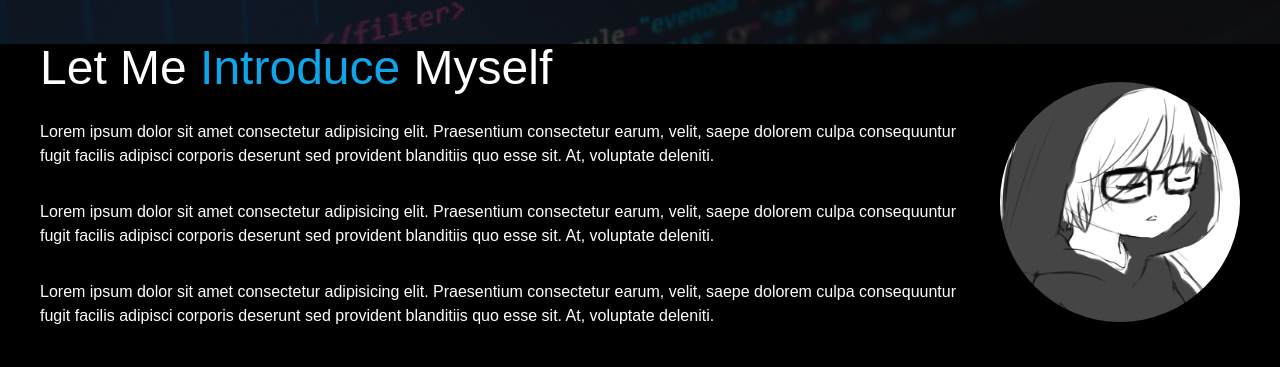
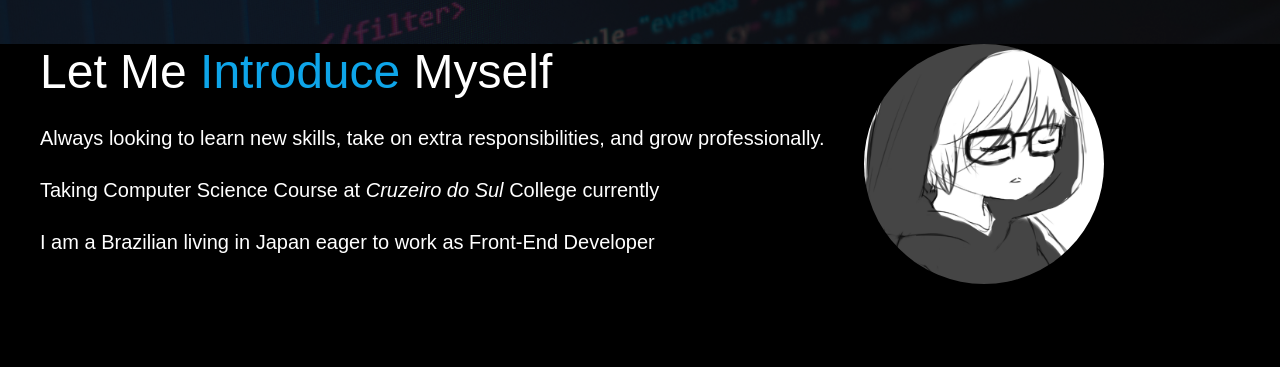
Before and after one commit to brunomaruya/Portfolio, a Next.js app: page / in a window 1280 px wide. Shown: the part 756-1123 px from the top of the page. Built offline with nearby package versions, Linux system fonts and the light colour scheme.

Commit message:
change contents

```diff
--- a/pages/about.tsx
+++ b/pages/about.tsx
@@ -10,26 +10,37 @@ export default function About() {
     <>
       <Layout>
         <main className="max-width  px-10">
-          <section className="mt-5 md:mt-0 h-screen flex flex-col items-start justify-center">
-            <div className="flex flex-col md:flex-row items-center md:items-start gap-10 md:gap-60">
+          <section className="mt-5 md:mt-0  h-screen flex flex-col items-start justify-center">
+            <div className="w-full flex flex-col md:flex-row items-center md:items-start md:justify-between gap-10 md:gap-60">
               <div>
                 <h1 className=" text-4xl md:text-5xl mb-4 text-center md:text-left">
                   <span className="text-primary-color">Know Who </span>I Am
                 </h1>
-                <p className="">
-                  Hi Everyone, I am Soumyajit Behera from Bhubaneswar, India. I
-                  am a junior pursuing IMSC in Maths and Computing in BIT Mesra.
-                </p>
+                <div className="md:text-2xl">
+                  <p className="mb-3">
+                    <span className="text-primary-color">Hi Everyone</span> , I
+                    am Bruno Maruya from Aichi, Japan.
+                  </p>
+                  <p>
+                    Learning{' '}
+                    <span className="text-primary-color">
+                      Front-End Development
+                    </span>{' '}
+                    through Internet Courses and applying the acquired knowledge
+                    in my projects
+                  </p>
+                </div>
               </div>
+
               <Image
                 src={profileImg}
                 alt=""
-                className="max-w-[17rem] max-h-[17rem] object-cover  "
+                className="max-w-[17rem] max-h-[17rem] md:max-w-[20rem] md:max-h-[20rem] object-cover  rounded-full"
               />
             </div>
           </section>
-          <section className="w-full  ">
-            <h1 className="text-5xl mt-[-3rem] md:mt-[-8rem] mb-14 flex justify-center">
+          <section className="w-full   ">
+            <h1 className="text-5xl mt-[-6rem] md:mt-[-10rem] mb-14 flex justify-center">
               <span className="text-primary-color">Skills</span>
             </h1>
             <div className="flex justify-center flex-wrap gap-x-3 md:gap-x-20 gap-y-10">
--- a/pages/index.tsx
+++ b/pages/index.tsx
@@ -38,24 +38,20 @@ export default function Home() {
                 Let Me <span className="text-primary-color">Introduce</span>{' '}
                 Myself
               </h1>
-              <p className="mb-8">
-                Lorem ipsum dolor sit amet consectetur adipisicing elit.
-                Praesentium consectetur earum, velit, saepe dolorem culpa
-                consequuntur fugit facilis adipisci corporis deserunt sed
-                provident blanditiis quo esse sit. At, voluptate deleniti.
-              </p>
-              <p className="mb-8">
-                Lorem ipsum dolor sit amet consectetur adipisicing elit.
-                Praesentium consectetur earum, velit, saepe dolorem culpa
-                consequuntur fugit facilis adipisci corporis deserunt sed
-                provident blanditiis quo esse sit. At, voluptate deleniti.
-              </p>
-              <p className="mb-8">
-                Lorem ipsum dolor sit amet consectetur adipisicing elit.
-                Praesentium consectetur earum, velit, saepe dolorem culpa
-                consequuntur fugit facilis adipisci corporis deserunt sed
-                provident blanditiis quo esse sit. At, voluptate deleniti.
-              </p>
+              <div className="text-xl">
+                <p className="mb-6">
+                  Always looking to learn new skills, take on extra
+                  responsibilities, and grow professionally.
+                </p>
+                <p className="mb-6">
+                  Taking Computer Science Course at <i>Cruzeiro do Sul</i>{' '}
+                  College currently
+                </p>
+                <p className="mb-6">
+                  I am a Brazilian living in Japan eager to work as Front-End
+                  Developer
+                </p>
+              </div>
             </div>
             <Image
               className="max-w-[15rem] max-h-[15rem] object-cover rounded-full"
```
